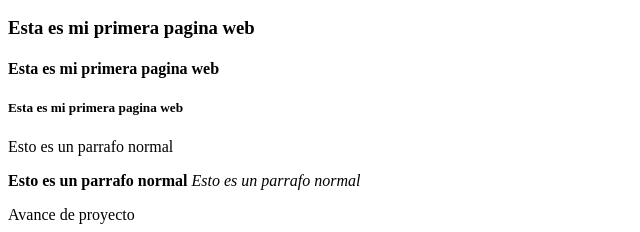
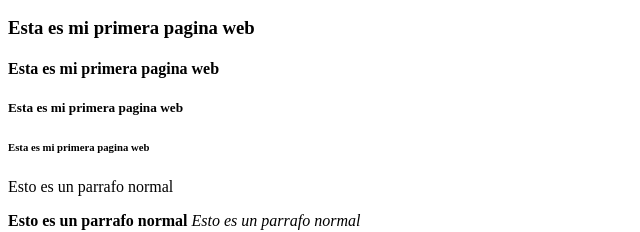
Before and after one commit to f1nol/Mi-primera-pagina, a plain HTML site: page index.html in a window 1280 px wide. Shown: the part 110-342 px from the top of the page, without its empty margins (0-640 px from the left). Drawn offline with Linux system fonts and the light colour scheme.

Commit message:
Update index.html

```diff
--- a/index.html
+++ b/index.html
@@ -15,6 +15,7 @@ Click nbfs://nbhost/SystemFileSystem/Templates/Other/html.html to edit this temp
         <h3>Esta es mi primera pagina web</h3>
         <h4>Esta es mi primera pagina web</h4>
         <h5>Esta es mi primera pagina web</h5>
+        <h6>Esta es mi primera pagina web</h6>
         <p>Esto es un parrafo normal</p>
         <strong>Esto es un parrafo normal</strong>
         <em>Esto es un parrafo normal</em>
```
